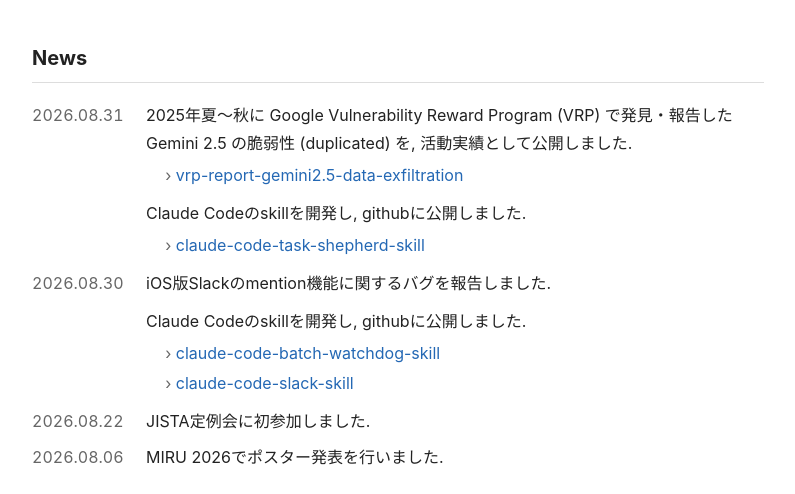
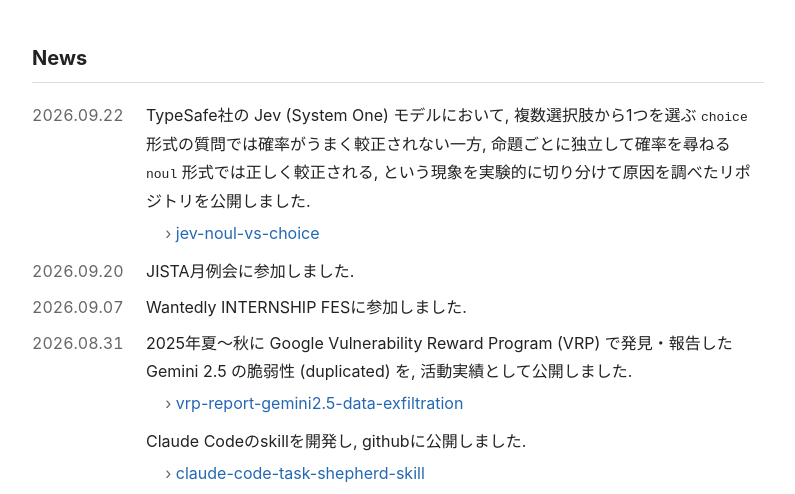
Before and after one commit to TakumiNoguchi2004/profile, a plain HTML site: page index.html in a window 1280 px wide. Shown: the part 266-760 px from the top of the page, without its empty margins (242-1037 px from the left). Drawn offline with Linux system fonts and the light colour scheme.

Commit message:
Add news entries for JISTA meetup and jev-noul-vs-choice repo
Co-Authored-By: Claude Sonnet 5 <noreply@anthropic.com>
Claude-Session: https://claude.ai/code/session_01LnqDEYteB3Pgk9RkomDtgp

```diff
--- a/index.html
+++ b/index.html
@@ -377,6 +377,41 @@
 
       <ul class="news-list">
         <li>
+          <time datetime="2026-09-22">2026.09.22</time>
+          <div class="news-items">
+            <div class="news-item">
+              <span>
+                TypeSafe社の Jev (System One) モデルにおいて, 複数選択肢から1つを選ぶ
+                <code>choice</code> 形式の質問では確率がうまく較正されない一方,
+                命題ごとに独立して確率を尋ねる <code>noul</code> 形式では正しく較正される,
+                という現象を実験的に切り分けて原因を調べたリポジトリを公開しました.
+              </span>
+              <ul class="news-links">
+                <li>
+                  <a
+                    href="https://github.com/TakumiNoguchi2004/jev-noul-vs-choice"
+                    target="_blank"
+                    rel="noopener noreferrer"
+                  >
+                    jev-noul-vs-choice
+                  </a>
+                </li>
+              </ul>
+            </div>
+          </div>
+        </li>
+
+        <li>
+          <time datetime="2026-09-20">2026.09.20</time>
+          <span>JISTA月例会に参加しました.</span>
+        </li>
+
+        <li>
+          <time datetime="2026-09-07">2026.09.07</time>
+          <span>Wantedly INTERNSHIP FESに参加しました.</span>
+        </li>
+
+        <li>
           <time datetime="2026-08-31">2026.08.31</time>
           <div class="news-items">
             <div class="news-item">
```
